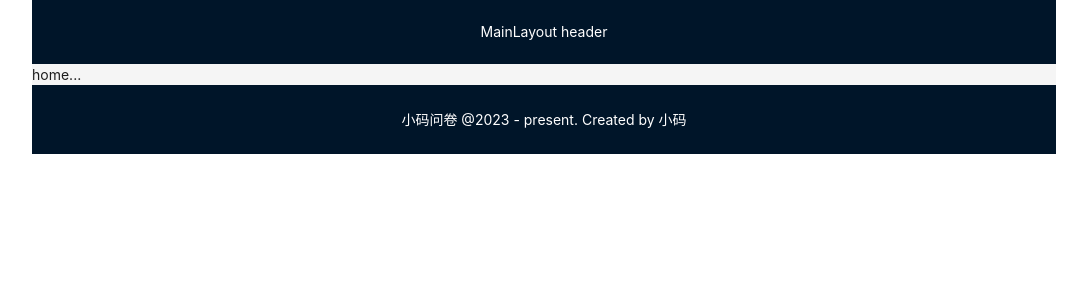
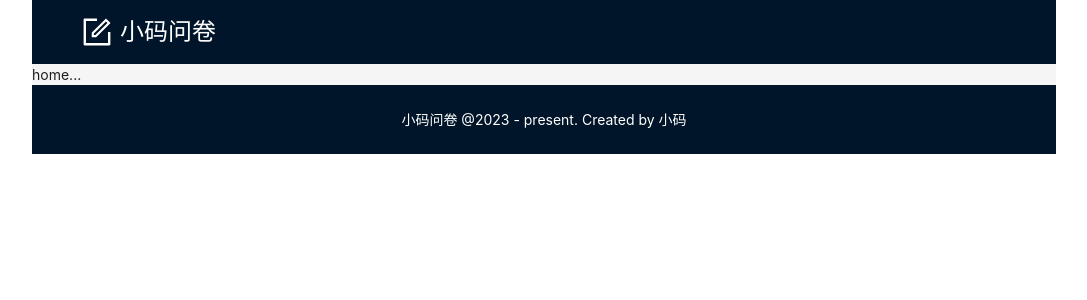
Before and after one commit to ChenHaoJie9527/mini-questionnaire, a React (Create React App) app: page / in a window 1280 px wide. Shown: the top 300 px of the page, without its empty margins (96-1183 px from the left). Built offline with nearby package versions, Linux system fonts and the light colour scheme.

Commit message:
feat: 创建logo组件

```diff
--- /dev/null
+++ b/src/components/Logo.tsx
@@ -0,0 +1,12 @@
+import React, { FC } from "react";
+import { FormOutlined } from "@ant-design/icons";
+
+const Logo: FC = () => {
+  return (
+    <div className="h-full flex items-center justify-start text-2xl">
+      <FormOutlined className="mr-2 text-3xl" /> <span>小码问卷</span>
+    </div>
+  );
+};
+
+export default Logo;
--- a/src/layouts/MainLayout.tsx
+++ b/src/layouts/MainLayout.tsx
@@ -1,13 +1,13 @@
 import React, { FC } from "react";
 import { Outlet } from "react-router-dom";
 import { Layout } from "antd";
-
+import Logo from "../components/Logo";
 const { Header, Content, Footer } = Layout;
 
 const headerStyle: React.CSSProperties = {
   textAlign: "center",
   color: "#fff",
-  minHeight: '64px',
+  minHeight: "64px",
   paddingInline: 50,
   lineHeight: "64px",
 };
@@ -21,7 +21,7 @@ const MainLayout: FC = () => {
   return (
     <Layout>
       <Header style={headerStyle} className="bg-[#001529]">
-        MainLayout header
+        <Logo />
       </Header>
       <Content>
         <Outlet />
```
